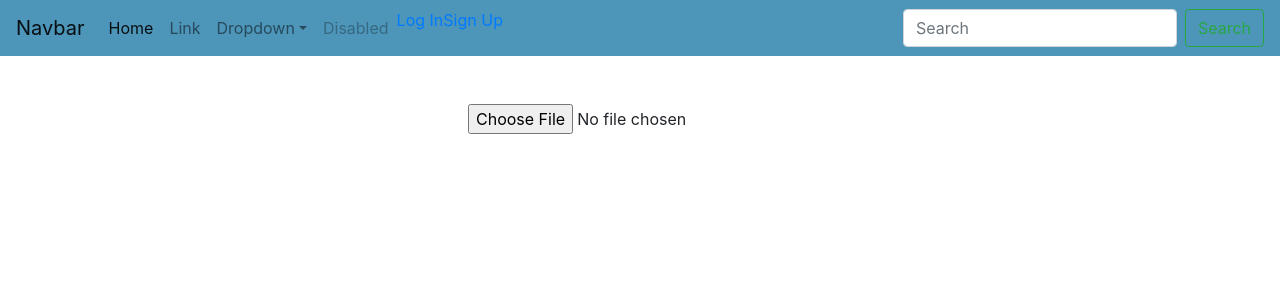
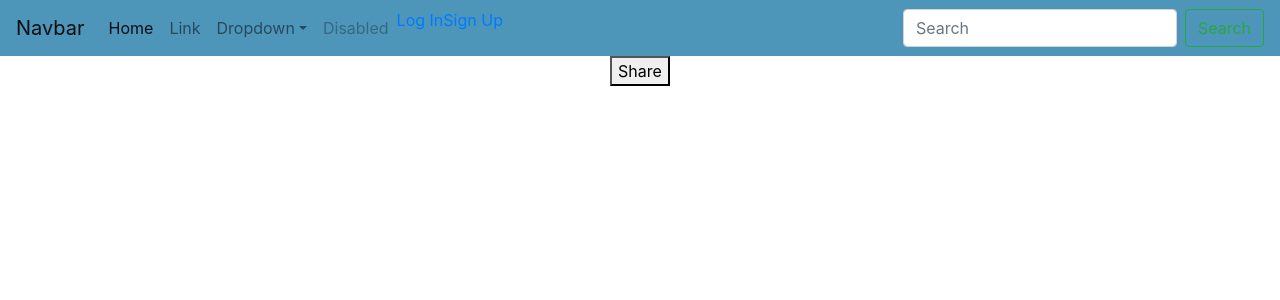
Before and after one commit to Luna123j/image-sharing, a React (Create React App) app in the folder client/: page / in a window 1280 px wide. Shown: the top 300 px of the page. Built offline with nearby package versions, Linux system fonts and the light colour scheme; no server answers.

Commit message:
edit share function

```diff
--- a/client/src/components/Home.jsx
+++ b/client/src/components/Home.jsx
@@ -1,11 +1,20 @@
-import React from "react"
+import React, { useState } from "react"
 import NavBar from "./NavBar";
 import UploadImage from "./UploadImage";
-const Home = ()=>{
+const Home = () => {
 
-  return(
+  const [popup, setpopup] = useState(false)
+  const submitHandler = () => {
+    setpopup(true);
+    { popup ? <UploadImage /> : null }
+  }
+
+  return (
     <div>
-      <UploadImage />
+      <form onSubmit={submitHandler}>
+        <button type='submit'>Share</button>
+      </form>
+
     </div>
   )
 }
```
Also changed, not shown: client/src/components/Personal.jsx (added, +9 -0 lines).
